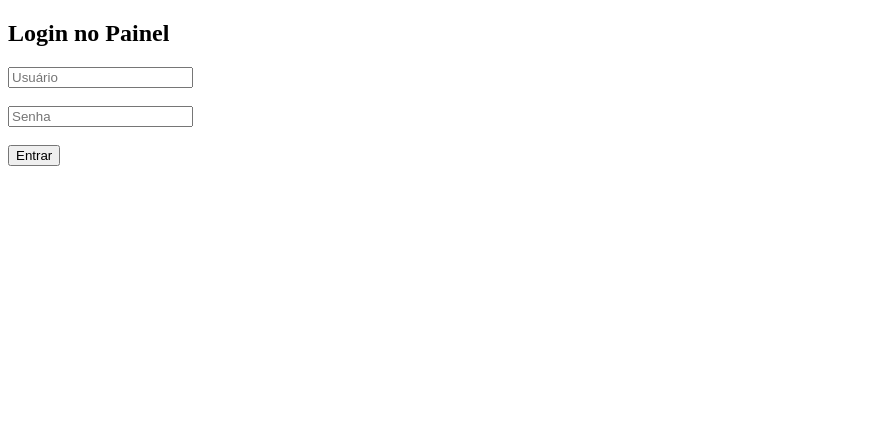
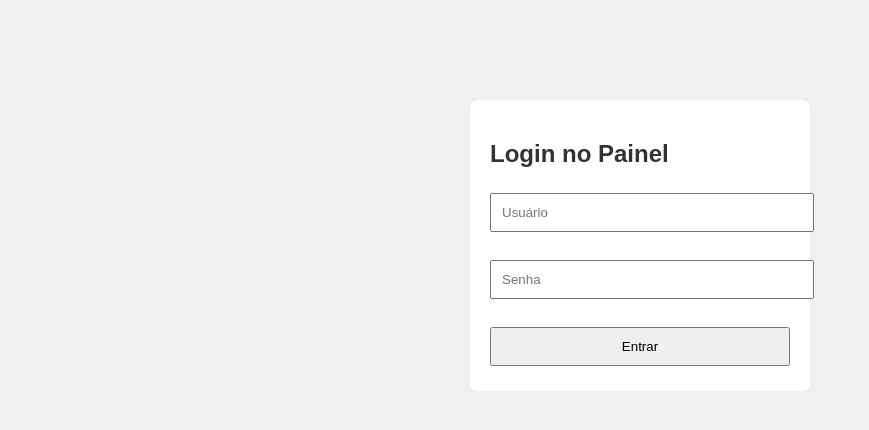
Before and after one commit to JeffersonDalprat/painel-vendas, a Flask app: page / in a window 1280 px wide. Shown: the top 430 px of the page, without its empty margins (0-869 px from the left). Run offline with Flask 3, Linux system fonts and the light colour scheme.

Commit message:
Update login.html

```diff
--- a/templates/login.html
+++ b/templates/login.html
@@ -1,16 +1,18 @@
-
 <!DOCTYPE html>
 <html lang="pt-BR">
 <head>
     <meta charset="UTF-8">
     <title>Login</title>
+    <link rel="stylesheet" href="/static/style.css">
 </head>
 <body>
+    <div class="login-container">
         <h2>Login no Painel</h2>
         <form method="POST">
             <input type="text" name="usuario" placeholder="Usuário" required><br><br>
             <input type="password" name="senha" placeholder="Senha" required><br><br>
             <button type="submit">Entrar</button>
         </form>
+    </div>
 </body>
 </html>
```
Lines whose indentation alone changed are shown as unchanged.
